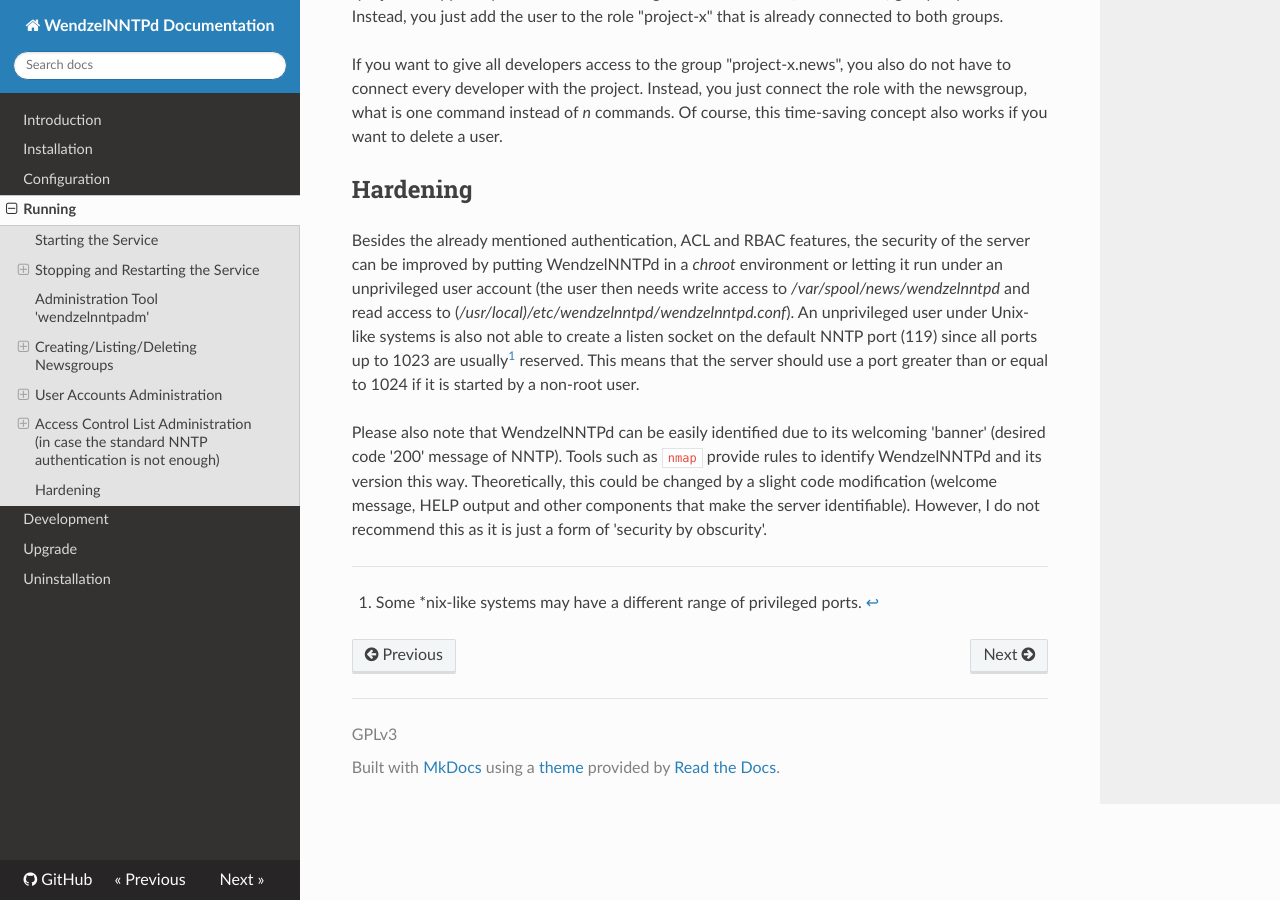
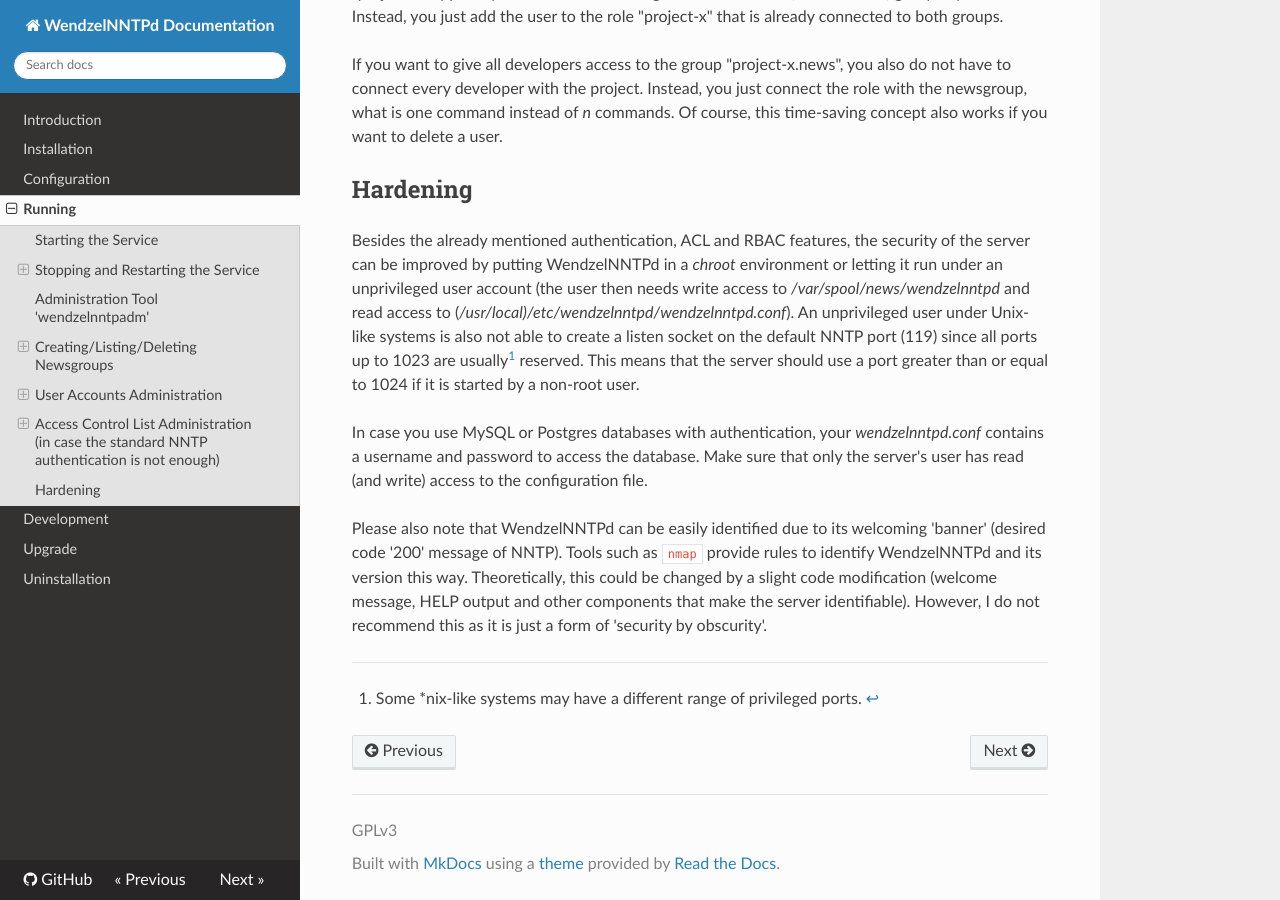
Before and after one commit to cdpxe/WendzelNNTPd, an MkDocs documentation site: the page built from docs/docs/running.md, in a window 1280 px wide and 900 px high, scrolled down 8109 px. Built offline with MkDocs 1.6.1, drawn with Linux system fonts in a browser that asks for light colours; nearby versions of some CDN libraries.

Commit message:
give a hardening hint b/c of username/password being stored in the config file

```diff
--- a/docs/docs/running.md
+++ b/docs/docs/running.md
@@ -465,6 +465,11 @@
 reserved. This means that the server should use a port
 greater than or equal to 1024 if it is started by a non-root user.
 
+In case you use MySQL or Postgres databases with authentication, your
+*wendzelnntpd.conf* contains a username and password to access the
+database. Make sure that only the server's user has read (and write)
+access to the configuration file.
+
 Please also note that WendzelNNTPd can be easily identified due to its
 welcoming 'banner' (desired code '200' message of NNTP). Tools such as
 `nmap` provide rules to identify WendzelNNTPd and its version this way.
```
Also changed, not shown: 1 other file.
